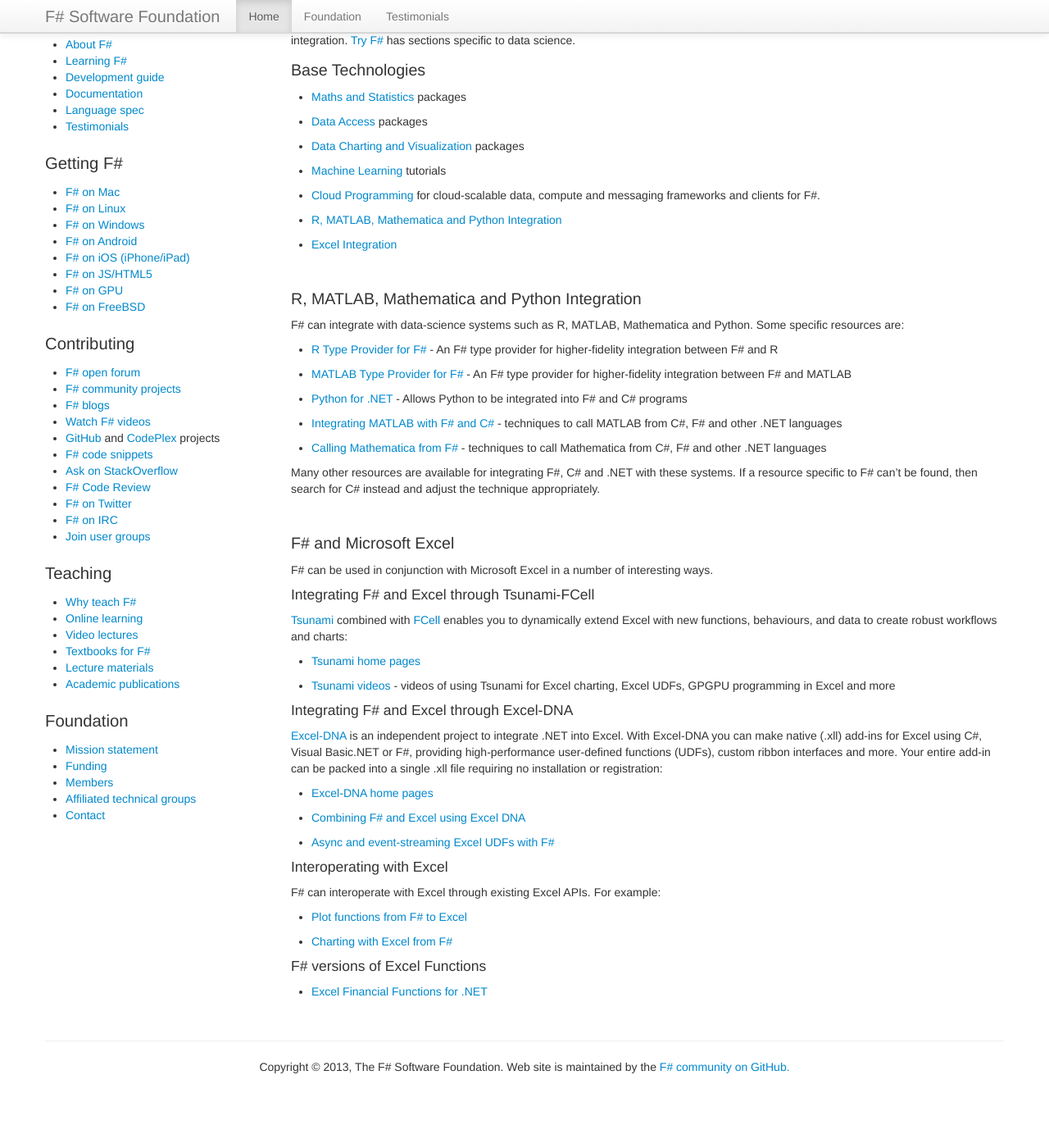
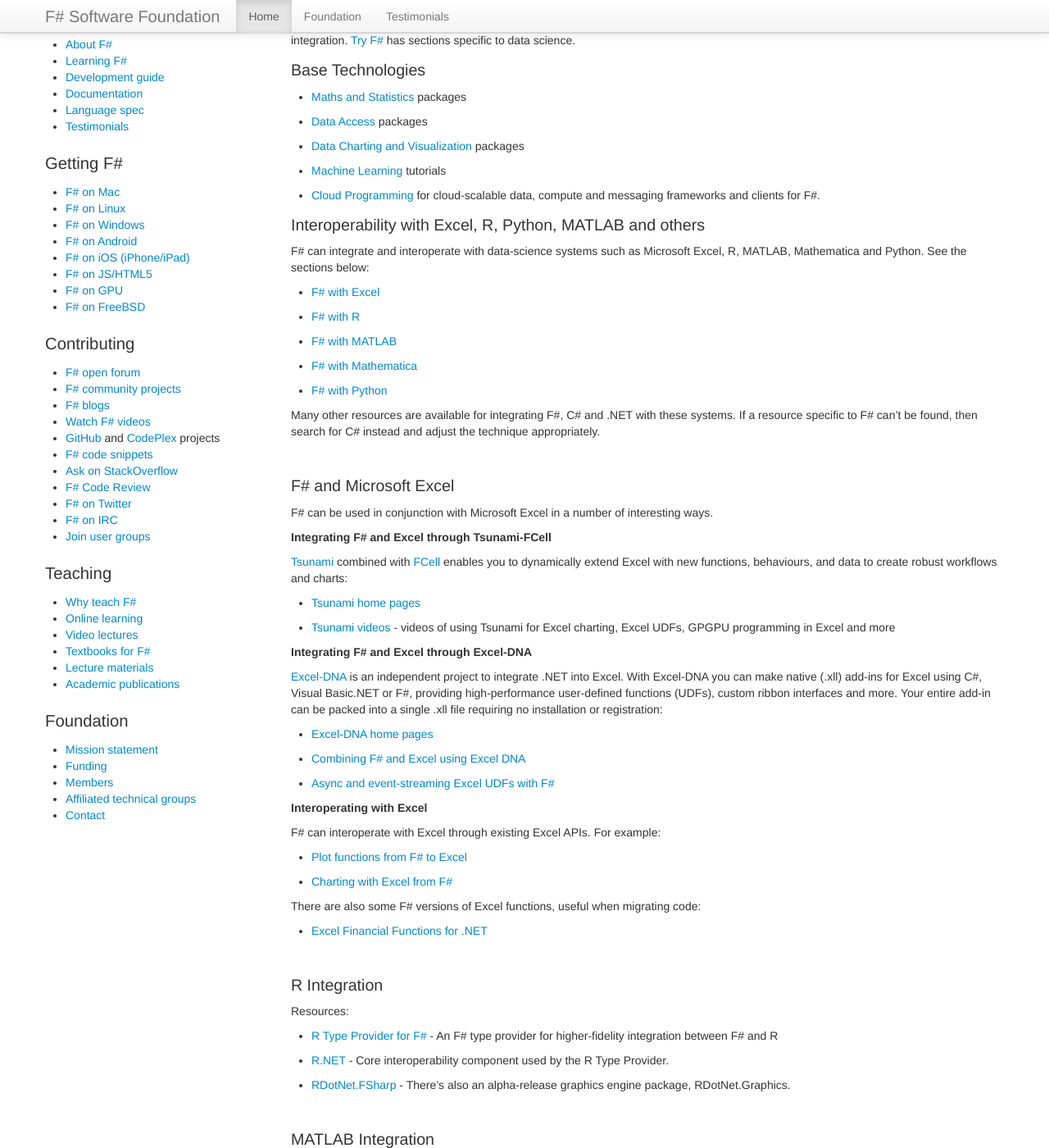
Before and after one commit to fsharp/fsharp.org, a Jekyll site: the page built from data-science/index.md, in a window 1280 px wide and 1400 px high, scrolled down 191 px. Shown: the whole window at 82% size. Built offline with Jekyll 4.4.1, drawn with Linux system fonts in a browser that asks for light colours; nearby versions of some CDN libraries; some web fonts are replaced; comment, search, counter and statistics services are not loaded; before the commit the page ends 1552 px from its top, so only the background shows below that; some of the changed text lies outside the part shown.

Commit message:
Update index.md

```diff
--- a/data-science/index.md
+++ b/data-science/index.md
@@ -17,30 +17,27 @@
 * [Data Charting and Visualization](/data-visualization) packages
 * [Machine Learning](/machine-learning) tutorials
 * [Cloud Programming](/cloud) for cloud-scalable data, compute and messaging frameworks and clients for F#.
-* [R, MATLAB, Mathematica and Python Integration](#r-matlab-mathematica-python)
-* [Excel Integration](#excel)
 
-<a id="r-matlab-mathematica-python" href="#">&nbsp;</a>
-### R, MATLAB, Mathematica and Python Integration
+### Interoperability with Excel, R, Python, MATLAB and others
 
-F# can integrate with data-science systems such as R, MATLAB, Mathematica and Python. Some specific resources are:
+F# can integrate and interoperate with data-science systems such as
+Microsoft Excel, R, MATLAB, Mathematica and Python. See the sections below:
 
- * [R Type Provider for F#](https://github.com/BlueMountainCapital/FSharpRProvider) - An F# type provider for higher-fidelity integration between F# and R
- * [MATLAB Type Provider for F#](http://bayardrock.github.io/Matlab-Type-Provider/) - An F# type provider for higher-fidelity integration between F# and MATLAB
- * [Python for .NET](http://pythonnet.sourceforge.net/readme.html) - Allows Python to be integrated into F# and C# programs
- * [Integrating MATLAB with F# and C#](http://www.mathworks.com/matlabcentral/fileexchange/12987) - techniques to call MATLAB from C#, F# and other .NET languages
- * [Calling Mathematica from F#](http://reference.wolfram.com/mathematica/NETLink/tutorial/CallingMathematicaFromNET.html) - techniques to call Mathematica from C#, F# and other .NET languages
+* [F# with Excel](#excel-interop)
+* [F# with R](#r-interop)
+* [F# with MATLAB](#matlab-interop)
+* [F# with Mathematica](#mathematica-interop)
+* [F# with Python](#python-interop)
 
 Many other resources are available for integrating F#, C# and .NET with these systems. If a resource specific
 to F# can't be found, then search for C# instead and adjust the technique appropriately.
 
-
-<a id="excel" href="#">&nbsp;</a>
+<a id="excel-interop" href="#">&nbsp;</a>
 ### F# and Microsoft Excel
 
 F# can be used in conjunction with Microsoft Excel in a number of interesting ways.
 
-#### Integrating F# and Excel through Tsunami-FCell
+##### Integrating F# and Excel through Tsunami-FCell
 
 [Tsunami](http://tsunami.io/) combined with [FCell](http://www.statfactory.co.uk/fcell-add-in/) enables you to
 dynamically extend Excel with new functions, behaviours, and data to create robust workflows and charts:
@@ -48,7 +45,7 @@
  * [Tsunami home pages](http://tsunami.io/)
  * [Tsunami videos](http://tsunami.io/media.html) - videos of using Tsunami for Excel charting, Excel UDFs, GPGPU programming in Excel and more
 
-#### Integrating F# and Excel through Excel-DNA
+##### Integrating F# and Excel through Excel-DNA
 
 [Excel-DNA](http://excel-dna.net/) is an independent project to integrate .NET into Excel. With Excel-DNA you can make native (.xll) add-ins for Excel using C#, Visual Basic.NET or F#, providing high-performance user-defined functions (UDFs), custom ribbon interfaces
 and more. Your entire add-in can be packed into a single .xll file requiring no installation or registration:
@@ -57,13 +54,41 @@
  * [Combining F# and Excel using Excel DNA](http://blogs.msdn.com/b/fsharpteam/archive/2013/07/16/combining-f-and-excel-using-excel-dna-some-links.aspx)
  * [Async and event-streaming Excel UDFs with F#](http://excel-dna.net/2013/03/26/async-and-event-streaming-excel-udfs-with-f/)
 
-#### Interoperating with Excel
+##### Interoperating with Excel
 
 F# can interoperate with Excel through existing Excel APIs. For example:
 
  * [Plot functions from F# to Excel](http://www.clear-lines.com/blog/post/Plot-functions-from-FSharp-to-Excel.aspx)
  * [Charting with Excel from F#](http://bit.ly/GGv8z4)
 
-#### F# versions of Excel Functions
+There are also some F# versions of Excel functions, useful when migrating code:
 
  * [Excel Financial Functions for .NET](http://archive.msdn.microsoft.com/FinancialFunctions)
+
+
+<a id="r-interop" href="#">&nbsp;</a>
+### R Integration
+
+Resources:
+ * [R Type Provider for F#](https://github.com/BlueMountainCapital/FSharpRProvider) - An F# type provider for higher-fidelity integration between F# and R
+ * [R.NET](http://rdotnet.codeplex.com) - Core interoperability component used by the R Type Provider.
+ * [RDotNet.FSharp](An F#-specific package that is part of R.NET) - There's also an alpha-release graphics engine package, RDotNet.Graphics.
+
+<a id="matlab-interop" href="#">&nbsp;</a>
+### MATLAB Integration
+
+Resources:
+ * [MATLAB Type Provider for F#](http://bayardrock.github.io/Matlab-Type-Provider/) - An F# type provider for higher-fidelity integration between F# and MATLAB
+ * [Integrating MATLAB with F# and C#](http://www.mathworks.com/matlabcentral/fileexchange/12987) - techniques to call MATLAB from C#, F# and other .NET languages
+
+<a id="python-interop" href="#">&nbsp;</a>
+### Python Integration
+
+Resources:
+ * [Python for .NET](http://pythonnet.sourceforge.net/readme.html) - Allows Python to be integrated into F# and C# programs
+
+<a id="mathematica-interop" href="#">&nbsp;</a>
+### Mathematica Integration
+
+Resources:
+ * [Calling Mathematica from F#](http://reference.wolfram.com/mathematica/NETLink/tutorial/CallingMathematicaFromNET.html) - techniques to call Mathematica from C#, F# and other .NET languages
```
